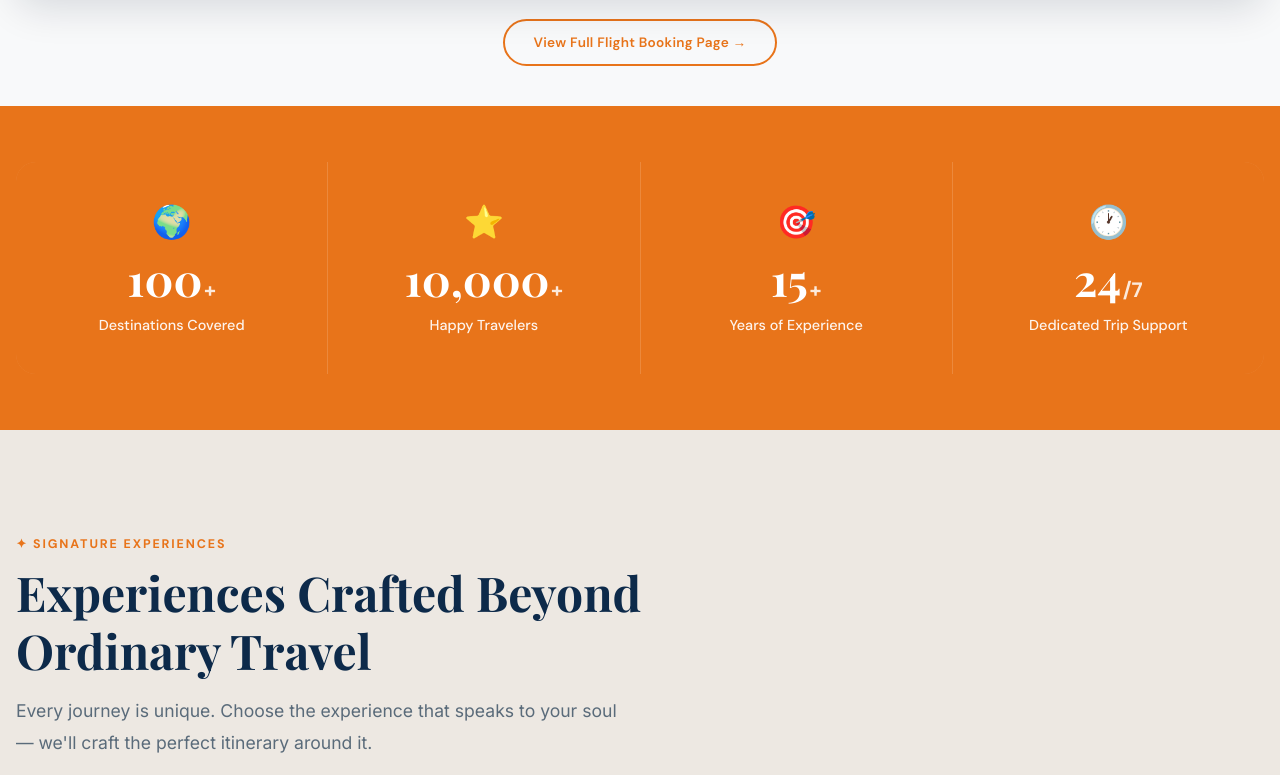
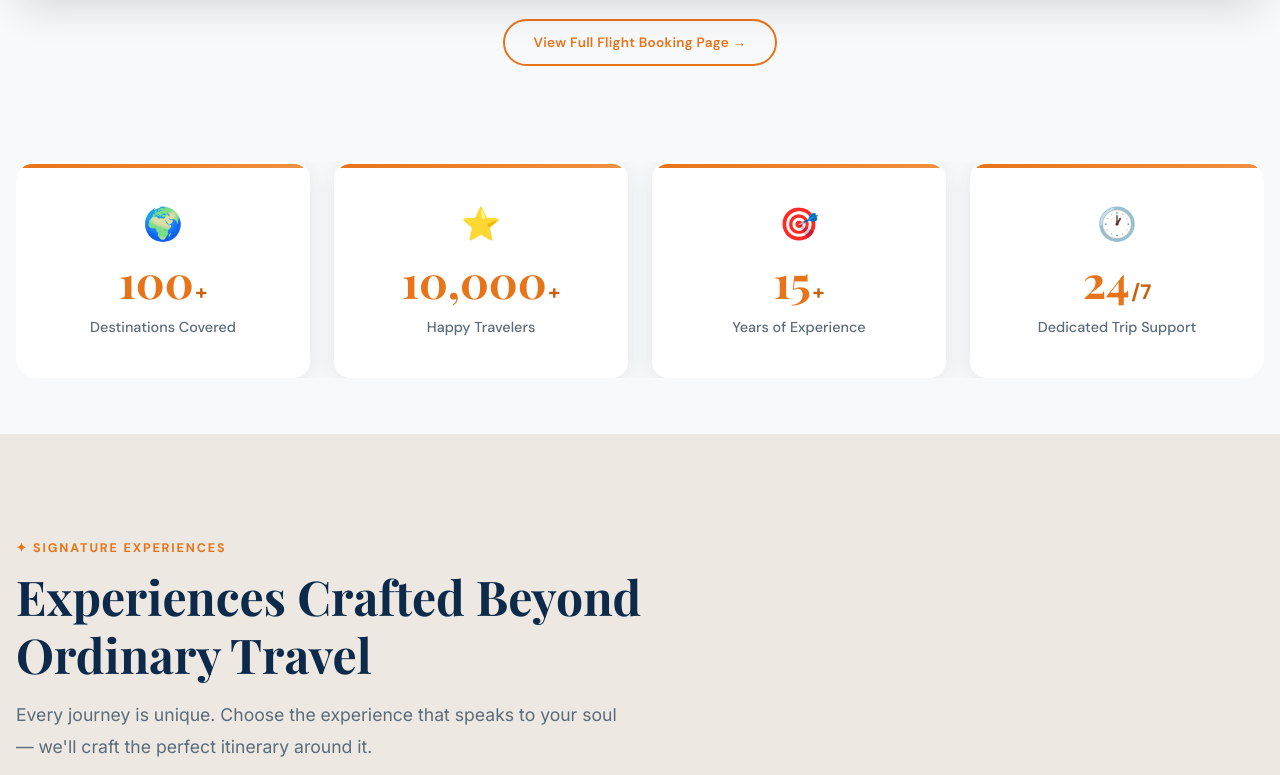
Before and after one commit to privacychamber/SaiHoliday, a Next.js app: page / in a window 1280 px wide. Shown: the part 4065-4840 px from the top of the page. Built offline with nearby package versions, Linux system fonts and the light colour scheme; no server answers; a web font is replaced by a local one.

Commit message:
fix: white theme everywhere — orange only on buttons/accents, sections use white or navy

```diff
--- a/src/app/consultancy/Consultancy.module.css
+++ b/src/app/consultancy/Consultancy.module.css
@@ -90,7 +90,7 @@
 
 /* Locations */
 .locations {
-  background: var(--section-dark-bg);
+  background: var(--linen);
   padding-block: var(--section-py);
 }
 
--- a/src/app/flight/flight.module.css
+++ b/src/app/flight/flight.module.css
@@ -138,7 +138,7 @@
 
 /* CTA Strip */
 .ctaStrip {
-  background: var(--section-dark-bg);
+  background: #0D2A4A;
   padding-block: 3rem;
 }
 .ctaInner {
--- a/src/app/itinerary/Itinerary.module.css
+++ b/src/app/itinerary/Itinerary.module.css
@@ -102,7 +102,7 @@
 }
 
 .bookCard {
-  background: var(--section-dark-bg);
+  background: #0D2A4A;
   color: var(--white);
   padding: 2.5rem;
   border-radius: 24px;
--- a/src/app/services/services.module.css
+++ b/src/app/services/services.module.css
@@ -169,7 +169,7 @@
 
 /* CTA Strip */
 .ctaStrip {
-  background: var(--section-dark-bg);
+  background: #0D2A4A;
   padding-block: 3rem;
 }
 .ctaInner {
--- a/src/components/Footer/Footer.module.css
+++ b/src/components/Footer/Footer.module.css
@@ -1,5 +1,6 @@
 .footer {
-  background: var(--section-dark-bg);
+  /* Deep navy footer — professional, not orange */
+  background: #0D2A4A;
   color: rgba(255,255,255,0.92);
 }
 
--- a/src/components/ServiceModal/ServiceModal.module.css
+++ b/src/components/ServiceModal/ServiceModal.module.css
@@ -44,7 +44,7 @@
 
 .header {
   padding: 2.5rem 2.5rem 1.5rem;
-  background: var(--section-dark-bg);
+  background: #0D2A4A;
   color: var(--white);
 }
 
--- a/src/components/Services/Services.module.css
+++ b/src/components/Services/Services.module.css
@@ -1,6 +1,7 @@
 .section {
   padding-block: var(--section-py);
-  background: var(--section-dark-bg);
+  /* White background — orange only on cards/buttons */
+  background: var(--bg-page);
   overflow-x: hidden;
 }
 .header { margin-bottom: 2.5rem; }
@@ -13,23 +14,22 @@
 }
 
 .card {
-  /* Visible white-tinted card on orange background */
-  background: rgba(255,255,255,0.18);
-  border: 1px solid rgba(255,255,255,0.28);
+  background: var(--white);
+  border: 2px solid var(--border-card);
   border-radius: 20px;
   padding: 2rem 1.5rem;
   display: flex;
   flex-direction: column;
   align-items: flex-start;
   gap: 0.75rem;
-  transition: background var(--t-med), transform var(--t-med), box-shadow var(--t-med);
+  transition: border-color var(--t-med), transform var(--t-med), box-shadow var(--t-med);
   cursor: default;
+  box-shadow: var(--shadow-card);
 }
 .card:hover {
-  background: rgba(255,255,255,0.28);
-  border-color: rgba(255,255,255,0.5);
+  border-color: var(--gold);
   transform: translateY(-5px);
-  box-shadow: 0 8px 30px rgba(0,0,0,0.15);
+  box-shadow: var(--shadow-hover);
 }
 
 .icon {
@@ -40,14 +40,13 @@
   font-family: var(--font-dm);
   font-size: 1rem;
   font-weight: 700;
-  /* White on orange — high contrast */
-  color: #FFFFFF;
+  /* Dark readable text on white */
+  color: var(--ink);
 }
 .desc {
   font-family: var(--font-inter);
   font-size: 0.85rem;
-  /* Boosted from 0.6 → 0.92 for readability on orange */
-  color: rgba(255,255,255,0.92);
+  color: var(--muted);
   line-height: 1.7;
   flex: 1;
 }
--- a/src/components/Stats/Stats.module.css
+++ b/src/components/Stats/Stats.module.css
@@ -1,34 +1,52 @@
 .section {
-  background: var(--section-dark-bg);
+  /* White background — orange only on buttons/accents */
+  background: var(--linen);
   padding-block: 3.5rem;
 }
 .grid {
   display: grid;
   grid-template-columns: repeat(4, 1fr);
-  gap: 1px;
-  background: rgba(255,255,255,0.15);
+  gap: 1.5rem;
   border-radius: 20px;
   overflow: hidden;
 }
 .card {
-  background: var(--section-dark-bg);
+  /* White card with orange accent on top */
+  background: var(--white);
   display: flex;
   flex-direction: column;
   align-items: center;
   gap: 0.5rem;
   padding: 2.5rem 1.5rem;
   text-align: center;
-  transition: background var(--t-med);
+  border-radius: 16px;
+  border: 2px solid transparent;
+  box-shadow: var(--shadow-card);
+  transition: all var(--t-med);
+  position: relative;
+  overflow: hidden;
 }
-.card:hover { background: var(--section-dark-mid); }
+.card::after {
+  content: '';
+  position: absolute;
+  top: 0; left: 0; right: 0;
+  height: 4px;
+  background: linear-gradient(90deg, var(--gold), var(--gold-light));
+  border-radius: 4px 4px 0 0;
+}
+.card:hover {
+  border-color: var(--gold);
+  transform: translateY(-4px);
+  box-shadow: var(--shadow-hover);
+}
 
 .icon { font-size: 2rem; }
 .value {
   font-family: var(--font-playfair);
   font-size: clamp(2.2rem, 4vw, 2.8rem);
   font-weight: 700;
-  /* White on orange — high contrast */
-  color: #FFFFFF;
+  /* Orange number on white card — high contrast */
+  color: var(--gold);
   display: flex;
   align-items: baseline;
   gap: 0.1rem;
@@ -36,14 +54,13 @@
 .suffix {
   font-family: var(--font-dm);
   font-size: 1.3rem;
-  /* Warm white tint so suffix is distinct but still readable */
-  color: rgba(255, 255, 255, 0.85);
+  color: var(--gold-mid);
 }
 .label {
   font-family: var(--font-dm);
   font-size: 0.9rem;
   font-weight: 500;
-  color: rgba(255,255,255,0.92);
+  color: var(--muted);
 }
 
 @media (max-width: 700px) {
```
